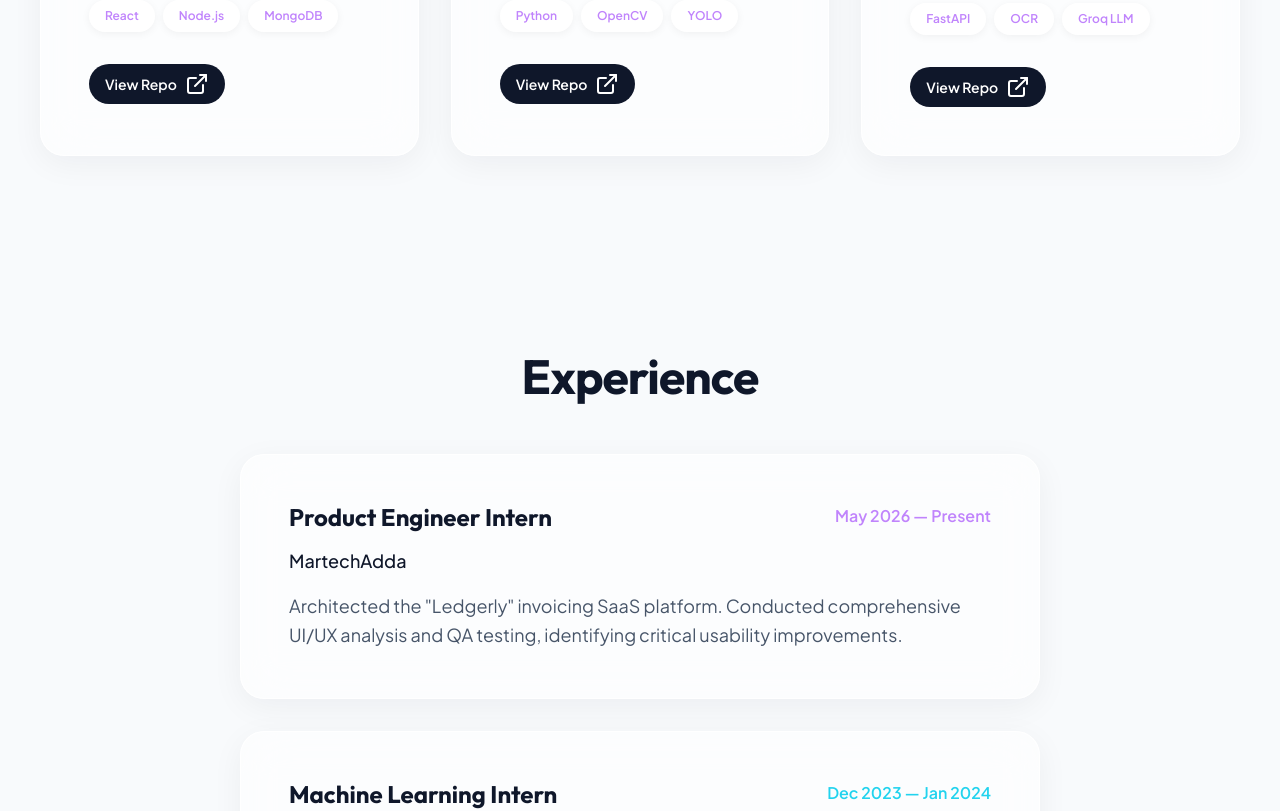
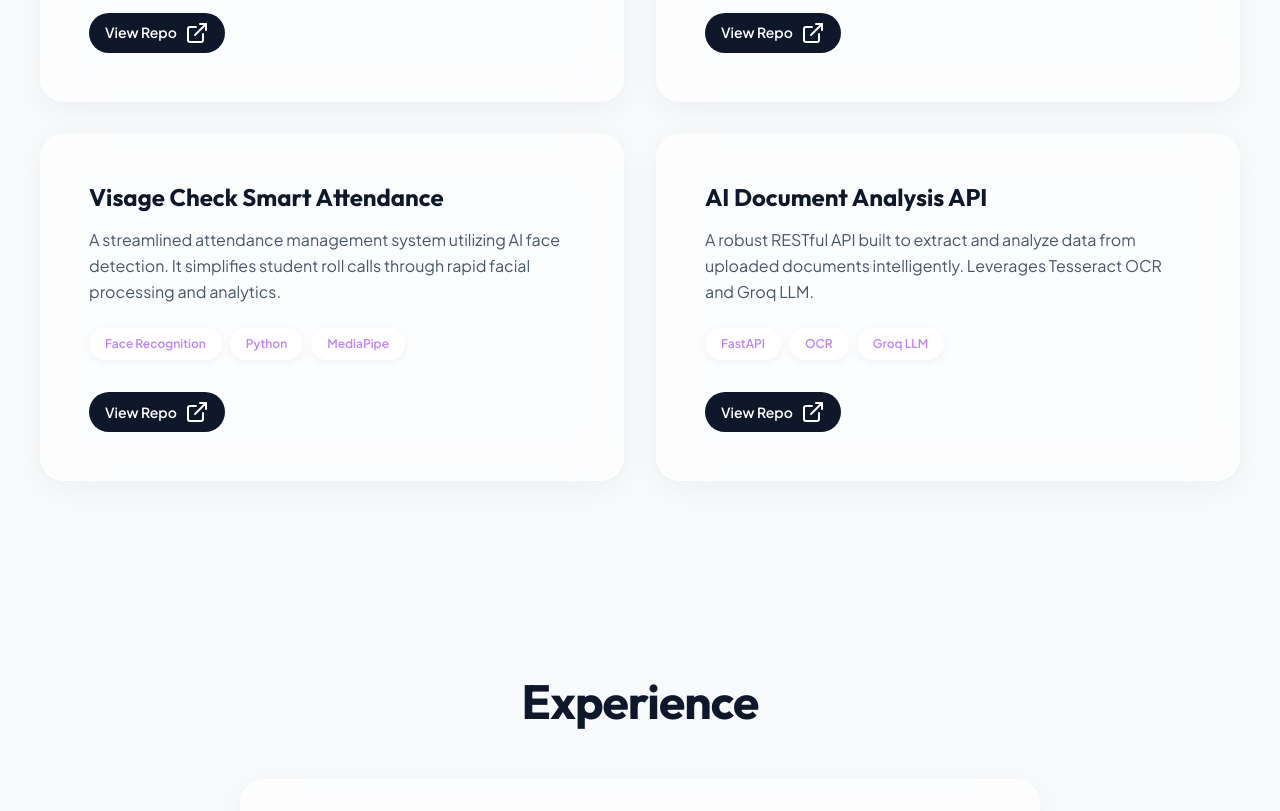
Before and after one commit to shravipansare/portfolio, a React (Vite) app: page / in a window 1280 px wide. Shown: the part 1800-2611 px from the top of the page. Built offline with nearby package versions, Linux system fonts and the light colour scheme.

Commit message:
fix: add missing Visage Check project and update grid

```diff
--- a/src/App.tsx
+++ b/src/App.tsx
@@ -86,7 +86,7 @@ function App() {
         <section id="projects" className="section container">
           <h2 className="fade-up" style={{ textAlign: 'center' }}>Selected Projects</h2>
 
-          <div className="grid-3" style={{ marginTop: '3rem' }}>
+          <div className="grid-2" style={{ marginTop: '3rem' }}>
             {/* Project 1 */}
             <div className="glass-panel fade-up">
               <h3>Ledgerly B2B Platform</h3>
@@ -120,7 +120,23 @@ function App() {
             </div>
 
             {/* Project 3 */}
-            <div className="glass-panel fade-up delay-2">
+            <div className="glass-panel fade-up">
+              <h3>Visage Check Smart Attendance</h3>
+              <p style={{ marginTop: '1rem', fontSize: '1rem' }}>
+                A streamlined attendance management system utilizing AI face detection. It simplifies student roll calls through rapid facial processing and analytics.
+              </p>
+              <div className="tags">
+                <span className="tag">Face Recognition</span>
+                <span className="tag">Python</span>
+                <span className="tag">MediaPipe</span>
+              </div>
+              <a href="https://github.com/shravipansare/visage-check" target="_blank" rel="noreferrer" className="btn-primary" style={{ padding: '0.5rem 1rem', fontSize: '0.875rem' }}>
+                View Repo <ExternalLink className="w-3 h-3" />
+              </a>
+            </div>
+
+            {/* Project 4 */}
+            <div className="glass-panel fade-up delay-1">
               <h3>AI Document Analysis API</h3>
               <p style={{ marginTop: '1rem', fontSize: '1rem' }}>
                 A robust RESTful API built to extract and analyze data from uploaded documents intelligently. Leverages Tesseract OCR and Groq LLM.
```
